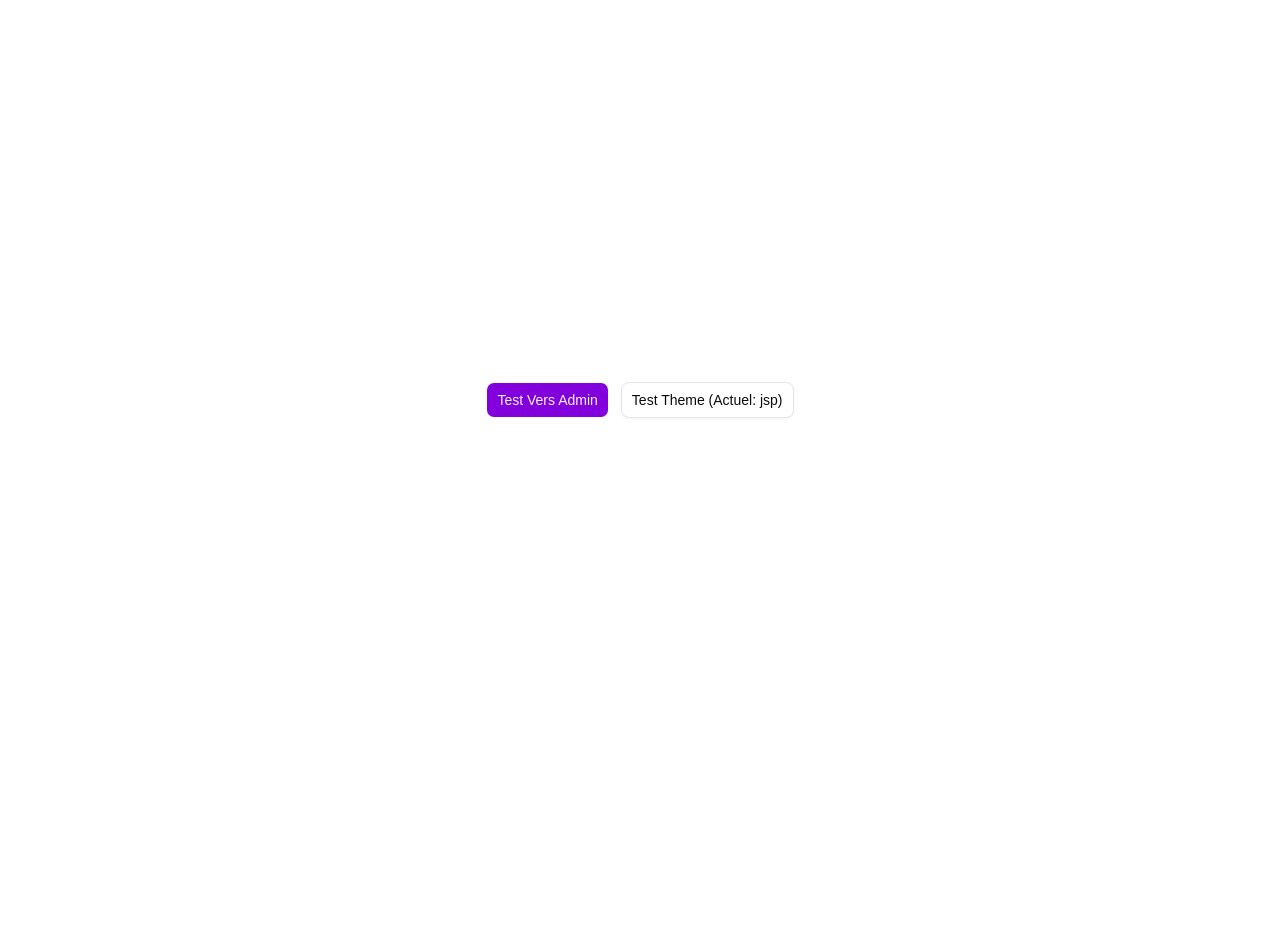
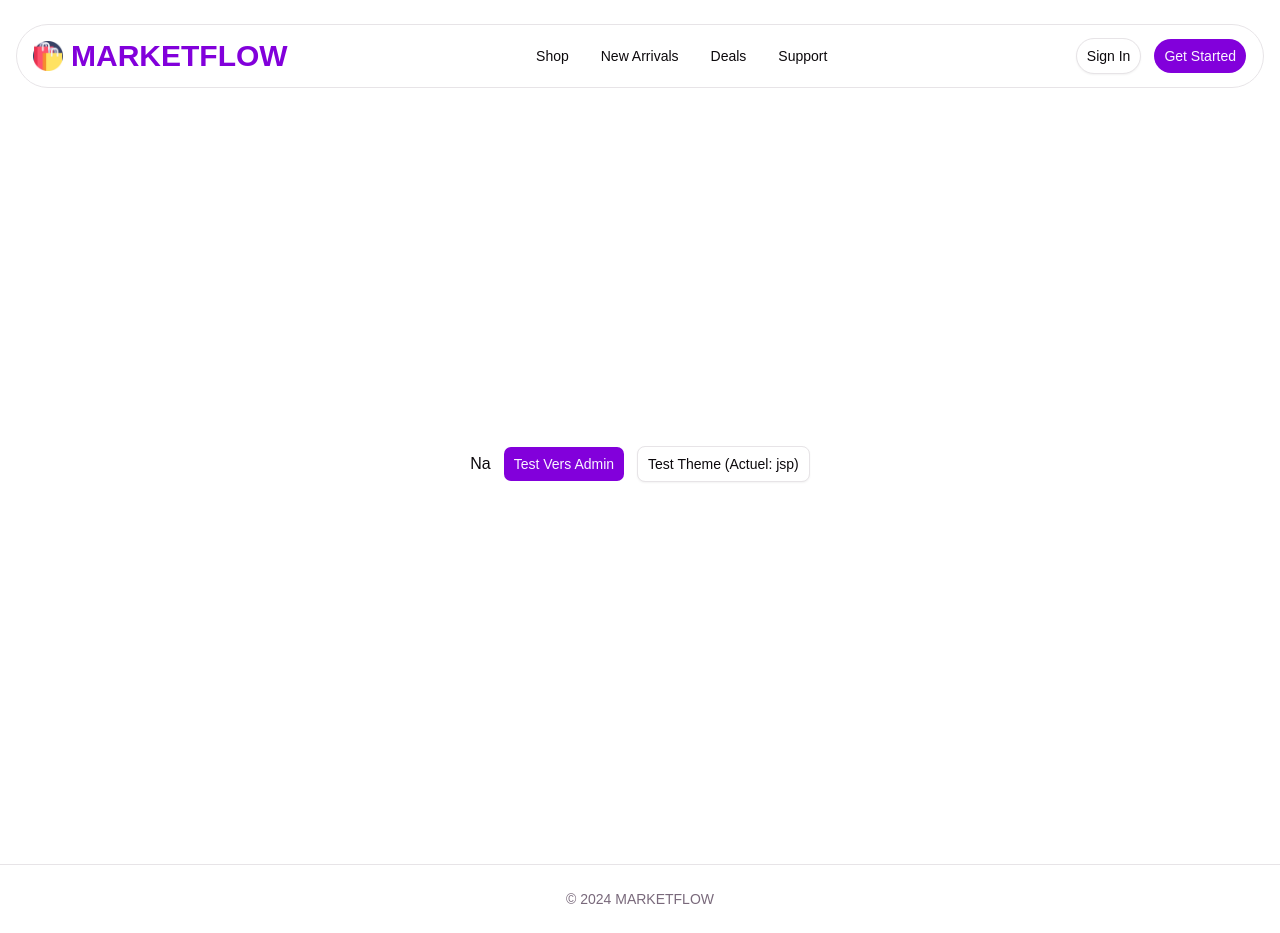
Before and after one commit to SevTify404/react-first-project, a React (Vite) app: page / in a window 1280 px wide. Before the commit the page ends 800 px from the top, so only its background shows below. Built offline with nearby package versions, Linux system fonts and the light colour scheme.

Commit message:
Mise en place du layout pour client, du Navbar(reste quelques details), et le routing pour client

```diff
--- a/src/components/admin/AdminSidebarFoot.tsx
+++ b/src/components/admin/AdminSidebarFoot.tsx
@@ -21,7 +21,7 @@ import {
 } from "@hugeicons/core-free-icons"
 import {Separator} from "@/components/ui/separator.tsx";
 import {Settings} from "lucide-react";
-import {extractUserInitials} from "@/utils/extractor.ts";
+import {extractUserInitials} from "@/routing/utils/extractor";
 import {NavLink, useLocation, useNavigate} from "react-router";
 import {FULL_ADMIN_ROUTES_MAPPING, PATHS_MAPPING} from "@/routing/paths-mapping.ts";
 import {useMobileSidebar} from "@/hooks/useMobileSidebar.ts";
--- /dev/null
+++ b/src/components/client/Footer.tsx
@@ -0,0 +1,9 @@
+const Footer = () => {
+  return (
+    <footer className="p-6 border-t text-center text-sm text-muted-foreground">
+      © 2024 MARKETFLOW
+    </footer>
+  );
+}
+
+export default Footer;
--- a/src/components/client/logo.tsx
+++ b/src/components/client/Logo.tsx
@@ -4,7 +4,7 @@ import onlineshopping from "@/assets/images/bag.png";
 export const Logo = () => {
   return (
     <div className='flex items-center gap-2'>
-      <img src={onlineshopping} alt="Marketflow" width={20} height={20}/>
+      <img src={onlineshopping} alt="Marketflow" width={30} height={30}/>
       <h2 className="text-primary font-black text-3xl">MARKETFLOW</h2>
     </div>
   )
--- a/src/components/client/navbar.tsx
+++ b/src/components/client/NavBar.tsx
@@ -1,7 +1,7 @@
+import { Logo } from "@/components/client/Logo";
+import { NavMenu } from "@/components/client/NavMenu";
+import { NavigationSheet } from "@/components/client/Navigation-sheet";
 import { Button } from "@/components/ui/button";
-import { Logo } from "@/components/client/logo";
-import { NavMenu } from "@/components/client/nav-menu";
-import { NavigationSheet } from "@/components/client/navigation-sheet";
 
 const Navbar = () => {
   return (
--- /dev/null
+++ b/src/layouts/ClientLayout.tsx
@@ -0,0 +1,19 @@
+import Footer from "@/components/client/Footer";
+import NavBar from "@/components/client/NavBar";
+import { Outlet } from "react-router";
+
+function ClientLayout() {
+  return (
+    <div className="min-h-screen flex flex-col">
+      <header className="h-16 w-full flex items-center px-6 sticky top-0 bg-background z-50">
+        <NavBar />
+      </header>
+      <main className="flex-1">
+        <Outlet />
+      </main>
+      <Footer />
+    </div>
+  );
+}
+
+export default ClientLayout;
--- a/src/pages/Index.tsx
+++ b/src/pages/Index.tsx
@@ -12,6 +12,7 @@ function Index() {
 
     return (
         <div className="min-h-screen flex gap-3 items-center justify-center bg-background">
+            Na
             <Button variant="default" onClick={() => {
                 toast('Navigation vers le page Admin', {
                     duration: 1500,
--- a/src/routing/paths-mapping.ts
+++ b/src/routing/paths-mapping.ts
@@ -21,7 +21,6 @@ export const PATHS_MAPPING = {
   REGISTER: '/auth/register',
 
   // Routes pour le client
-  CLIENT: '/client',
   CLIENT_PRODUCTS: 'product',
   CLIENT_NEW_ARRIVALS: 'new-arrivals',
   CLIENT_DEALS: 'deals',
@@ -37,7 +36,7 @@ export const getAdminRoute = (path: string): string => {
 };
 
 export const getClientRoute = (path: string): string => {
-  return `${PATHS_MAPPING.ADMIN}/${path}`;
+  return `${PATHS_MAPPING.HOME}${path}`;
 };
 
 /**
@@ -55,7 +54,7 @@ export const FULL_ADMIN_ROUTES_MAPPING = {
 
 export const CLIENT_ROUTES_MAPPING = {
   NEW_ARRIVALS: getClientRoute(PATHS_MAPPING.CLIENT_NEW_ARRIVALS),
-  PRODUCTS: getAdminRoute(PATHS_MAPPING.CLIENT_PRODUCTS),
-  DEALS: getAdminRoute(PATHS_MAPPING.CLIENT_DEALS),
+  PRODUCTS: getClientRoute(PATHS_MAPPING.CLIENT_PRODUCTS),
+  DEALS: getClientRoute(PATHS_MAPPING.CLIENT_DEALS),
   SUPPORT: getClientRoute(PATHS_MAPPING.CLIENT_SUPPORT)
 } as const;
--- a/src/routing/router.ts
+++ b/src/routing/router.ts
@@ -4,13 +4,25 @@ import {
 
 import Index  from "../pages/Index.tsx";
 import AdminLayout from "@/layouts/AdminLayout.tsx";
+import ClientLayout from "@/layouts/ClientLayout.tsx";
 import Placeholder from "@/pages/Placeholder.tsx";
 import { PATHS_MAPPING } from "./paths-mapping.ts";
 
 export const router = createBrowserRouter([
     {
         path: PATHS_MAPPING.HOME,
-        Component: Index,
+        Component: ClientLayout,
+        children: [
+            {
+                index: true,
+                Component: Index,
+            },
+            {
+                path: PATHS_MAPPING.CLIENT_PRODUCTS,
+                Component: Placeholder,
+            },
+            // on va  ajouter ici les autres routes client (support, deals, etc.)
+        ]
     },
     {
         path: PATHS_MAPPING.ADMIN,
```
Also changed, not shown: src/components/client/Navigation-sheet.tsx (renamed from src/components/client/navigation-sheet.tsx, +4 -4 lines), src/components/client/NavMenu.tsx (renamed from src/components/client/nav-menu.tsx), src/routing/utils/extractor.ts (renamed from src/utils/extractor.ts).
